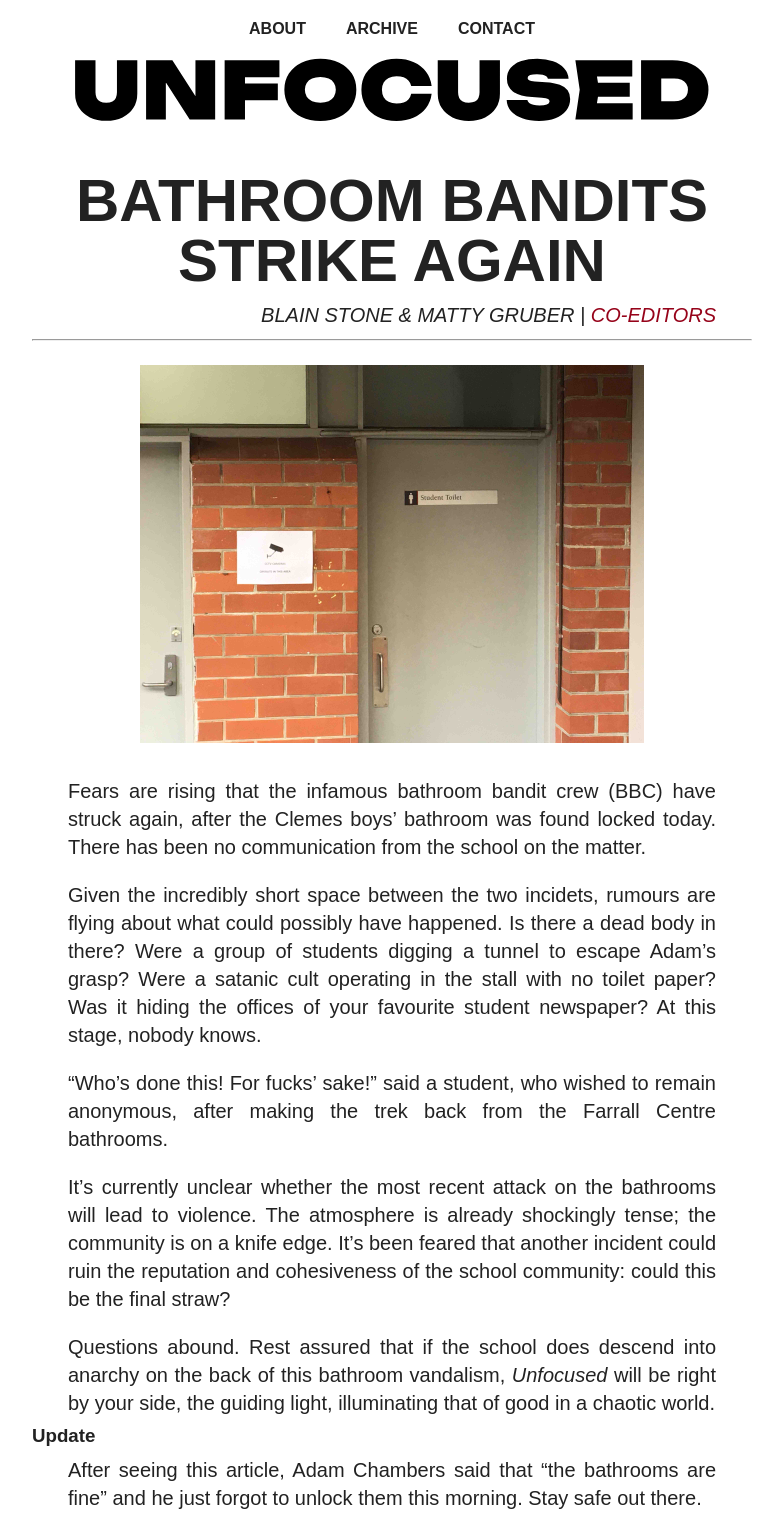
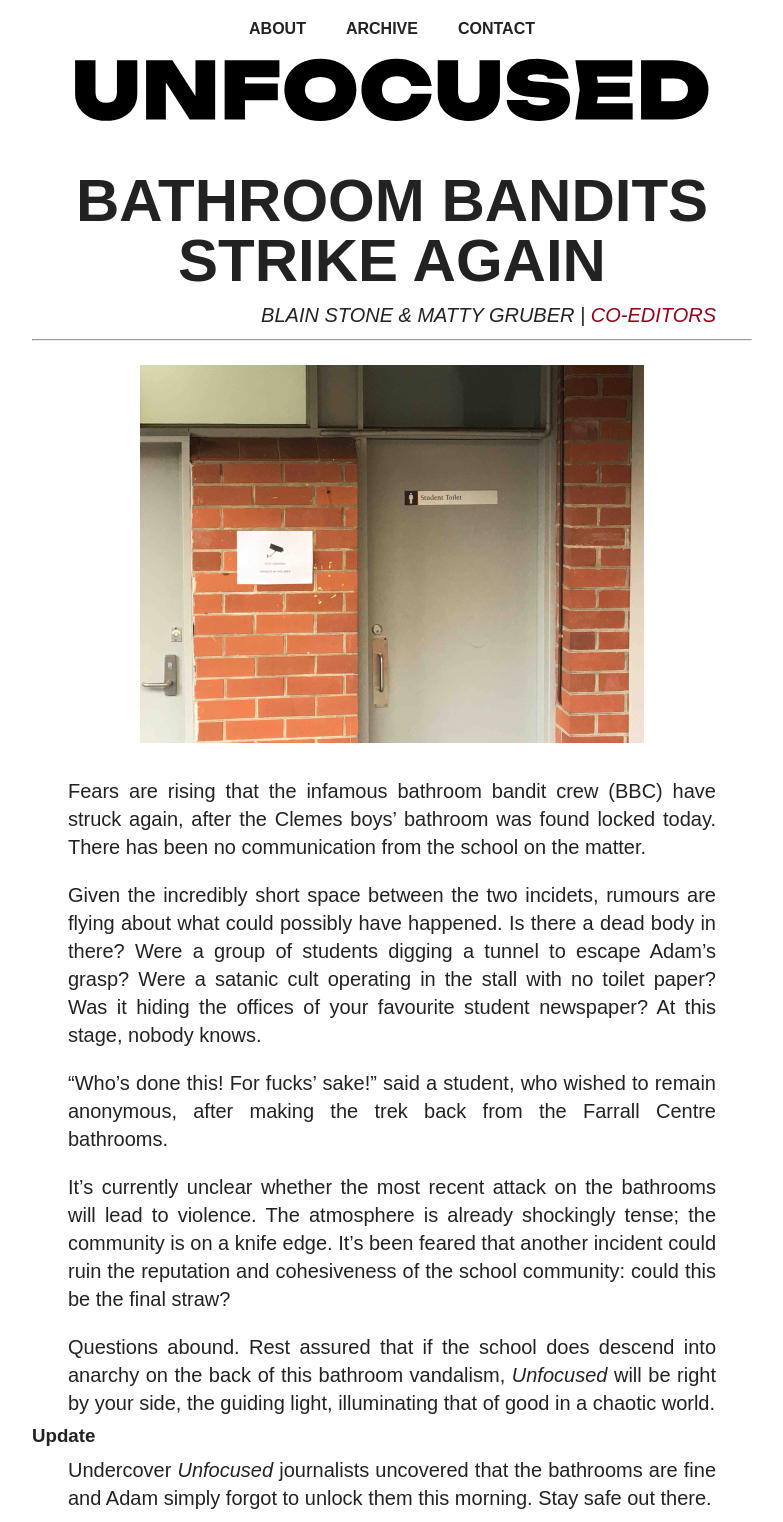
Before and after one commit to the-spice-rack/the-spice-rack.github.io, a Jekyll site: the page built from _posts/2023-06-07-bathroom-bandits-strike-again.md, in a window 1280 px wide. Shown: the whole page, without its empty margins (248-1031 px from the left). Built offline with Jekyll 4.4.1, drawn with Linux system fonts in a browser that asks for light colours.

Commit message:
Bathroom edits

```diff
--- a/_posts/2023-06-07-bathroom-bandits-strike-again.md
+++ b/_posts/2023-06-07-bathroom-bandits-strike-again.md
@@ -31,5 +31,5 @@ guiding light, illuminating that of good in a chaotic world.
 
 ### Update
 
-After seeing this article, Adam Chambers said that "the bathrooms are fine" and
-he just forgot to unlock them this morning. Stay safe out there.
+Undercover *Unfocused* journalists uncovered that the bathrooms are fine and
+Adam simply forgot to unlock them this morning. Stay safe out there.
```
